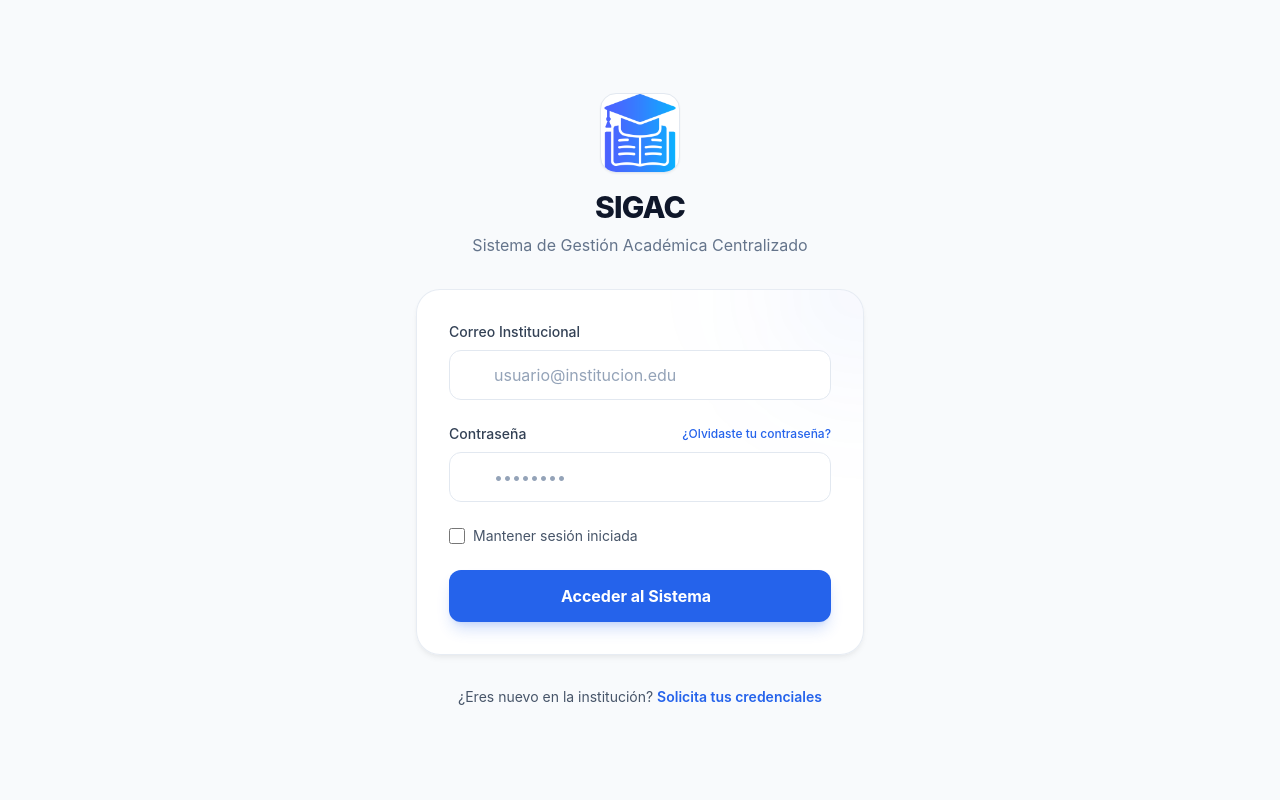
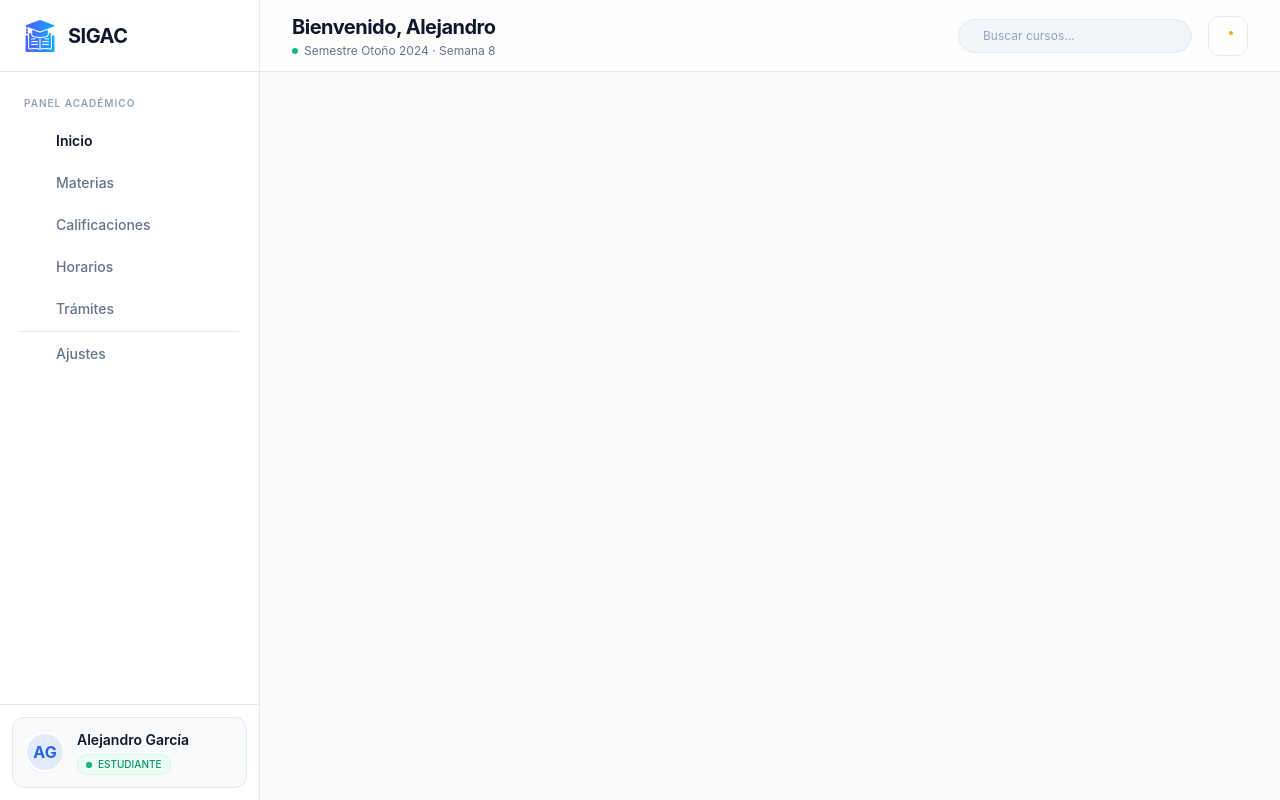
Before and after one commit to JordyR15/front-SIGAC, an Angular app: page / in a window 1280 px wide. Built offline with nearby package versions, Linux system fonts and the light colour scheme.

Commit message:
feat: Layout correctamente creado con diseño

```diff
--- a/src/app/layout/layout.css
+++ b/src/app/layout/layout.css
@@ -0,0 +1,13 @@
+/* Estilos específicos del Layout si Tailwind no cubre algo */
+.live-dot::before {
+  content: '';
+  position: absolute;
+  inset: 0;
+  border-radius: 9999px;
+  background: #10b981;
+  animation: pulse-ring 2s cubic-bezier(0.215, 0.61, 0.355, 1) infinite;
+}
+@keyframes pulse-ring {
+  0% { transform: scale(0.8); opacity: 0.8; }
+  100% { transform: scale(2.2); opacity: 0; }
+}
--- a/src/app/layout/layout.html
+++ b/src/app/layout/layout.html
@@ -1 +1,104 @@
-<p>layout works!</p>
+<div class="bg-surface-50 text-slate-900 antialiased min-h-screen overflow-hidden flex selection:bg-accent selection:text-white">
+
+  <!-- LEFT SIDEBAR -->
+  <aside class="w-[260px] bg-white border-r border-slate-200 flex flex-col shrink-0 hidden md:flex z-20 relative">
+    <!-- Logo en el Sidebar -->
+    <div class="h-[72px] flex items-center px-6 shrink-0 border-b border-slate-200">
+      <div class="flex items-center gap-3">
+        <img src="/logo-sigac.png" alt="SIGAC" class="w-8 h-8 object-contain" />
+        <span class="font-bold tracking-tight text-xl text-slate-900">SIGAC</span>
+      </div>
+    </div>
+
+    <!-- Menú de Navegación -->
+    <nav class="flex-1 px-3 py-2 space-y-0.5 overflow-y-auto">
+      <p class="px-3 pb-2 pt-4 text-[10px] font-semibold tracking-widest text-slate-400 uppercase">Panel Académico</p>
+
+      <a routerLink="/dashboard"
+         routerLinkActive="bg-accent/5 text-accent"
+         #rla="routerLinkActive"
+         class="flex items-center gap-3 px-3 py-2.5 rounded-lg relative group transition-colors cursor-pointer">
+        <!-- La línea azul a la izquierda solo se mostrará si la ruta está activa -->
+        <span class="absolute left-0 top-1/2 -translate-y-1/2 w-1 h-5 bg-accent rounded-r-full" *ngIf="rla.isActive"></span>
+        <i class="fa-solid fa-house-chimney text-sm w-5 text-center"></i>
+        <span class="text-sm font-semibold">Inicio</span>
+      </a>
+
+      <a routerLink="/materias" class="flex items-center gap-3 px-3 py-2.5 rounded-lg text-slate-500 hover:bg-slate-50 hover:text-slate-900 transition-colors cursor-pointer">
+        <i class="fa-solid fa-book-open text-sm w-5 text-center"></i>
+        <span class="text-sm font-medium">Materias</span>
+      </a>
+
+      <a routerLink="/calificaciones" class="flex items-center gap-3 px-3 py-2.5 rounded-lg text-slate-500 hover:bg-slate-50 hover:text-slate-900 transition-colors cursor-pointer">
+        <i class="fa-solid fa-star text-sm w-5 text-center"></i>
+        <span class="text-sm font-medium">Calificaciones</span>
+      </a>
+
+      <a routerLink="/horarios" class="flex items-center gap-3 px-3 py-2.5 rounded-lg text-slate-500 hover:bg-slate-50 hover:text-slate-900 transition-colors cursor-pointer">
+        <i class="fa-solid fa-calendar-days text-sm w-5 text-center"></i>
+        <span class="text-sm font-medium">Horarios</span>
+      </a>
+
+      <a routerLink="/tramites" class="flex items-center gap-3 px-3 py-2.5 rounded-lg text-slate-500 hover:bg-slate-50 hover:text-slate-900 transition-colors cursor-pointer">
+        <i class="fa-solid fa-file-invoice text-sm w-5 text-center"></i>
+        <span class="text-sm font-medium">Trámites</span>
+      </a>
+
+      <div class="my-4 border-t border-slate-200 mx-2"></div>
+
+      <a routerLink="/ajustes" class="flex items-center gap-3 px-3 py-2.5 rounded-lg text-slate-500 hover:bg-slate-50 hover:text-slate-900 transition-colors cursor-pointer">
+        <i class="fa-solid fa-sliders text-sm w-5 text-center"></i>
+        <span class="text-sm font-medium">Ajustes</span>
+      </a>
+    </nav>
+
+    <!-- Perfil del Usuario (Footer del Sidebar) -->
+    <div class="p-3 shrink-0 border-t border-slate-200">
+      <div class="bg-slate-50 border border-slate-200 rounded-xl p-3 flex items-center gap-3 cursor-pointer hover:bg-slate-100 transition-colors">
+        <!-- Avatar placeholder -->
+        <div class="w-10 h-10 rounded-full bg-accent/10 flex items-center justify-center text-accent font-bold border-2 border-white shadow-sm">
+          AG
+        </div>
+        <div class="min-w-0 flex-1">
+          <p class="text-sm font-semibold text-slate-900 truncate">Alejandro García</p>
+          <span class="inline-flex items-center gap-1.5 px-2 py-0.5 rounded-full bg-emerald-50 text-[10px] font-medium text-emerald-600 border border-emerald-100 mt-0.5 uppercase">
+                        <span class="relative flex h-1.5 w-1.5"><span class="live-dot absolute inline-flex h-full w-full rounded-full bg-emerald-400 opacity-75"></span><span class="relative inline-flex rounded-full h-1.5 w-1.5 bg-emerald-500"></span></span>
+                        ESTUDIANTE
+                    </span>
+        </div>
+      </div>
+    </div>
+  </aside>
+
+  <!-- MAIN CONTENT (Fluid) -->
+  <main class="flex-1 flex flex-col min-w-0 relative">
+
+    <!-- HEADER -->
+    <header class="h-[72px] border-b border-slate-200 flex items-center justify-between px-6 lg:px-8 shrink-0 bg-white/80 backdrop-blur-md sticky top-0 z-10">
+      <div class="flex items-center gap-4">
+        <button class="md:hidden text-slate-500 hover:text-slate-900"><i class="fa-solid fa-bars text-xl"></i></button>
+        <div>
+          <h1 class="text-xl font-bold text-slate-900 tracking-tight">Bienvenido, Alejandro</h1>
+          <p class="text-xs text-slate-500 mt-0.5 flex items-center gap-1.5">
+            <span class="w-1.5 h-1.5 rounded-full bg-emerald-500"></span>Semestre Otoño 2024 · Semana 8
+          </p>
+        </div>
+      </div>
+      <div class="flex items-center gap-4">
+        <div class="hidden sm:flex items-center gap-2 px-4 py-2 rounded-full bg-slate-100 border border-slate-200 text-xs text-slate-500">
+          <i class="fa-solid fa-magnifying-glass text-[10px]"></i>
+          <input placeholder="Buscar cursos..." class="bg-transparent outline-none placeholder:text-slate-400 w-48">
+        </div>
+        <button class="w-10 h-10 rounded-xl border border-slate-200 flex items-center justify-center text-slate-500 hover:bg-slate-100 hover:text-slate-900 transition-colors relative">
+          <i class="fa-regular fa-bell"></i>
+          <span class="absolute top-3 right-3 w-2 h-2 rounded-full bg-amber-500 border-2 border-white"></span>
+        </button>
+      </div>
+    </header>
+
+    <!-- CONTENIDO DINÁMICO (Aquí se cargará el Dashboard, Materias, etc.) -->
+    <div class="flex-1 overflow-y-auto p-4 md:p-6 lg:p-8 space-y-6">
+      <router-outlet></router-outlet>
+    </div>
+  </main>
+</div>
```
Also changed, not shown: src/app/app.routes.ts (+10 -4 lines), src/app/layout/layout.ts (+8 -3 lines).
